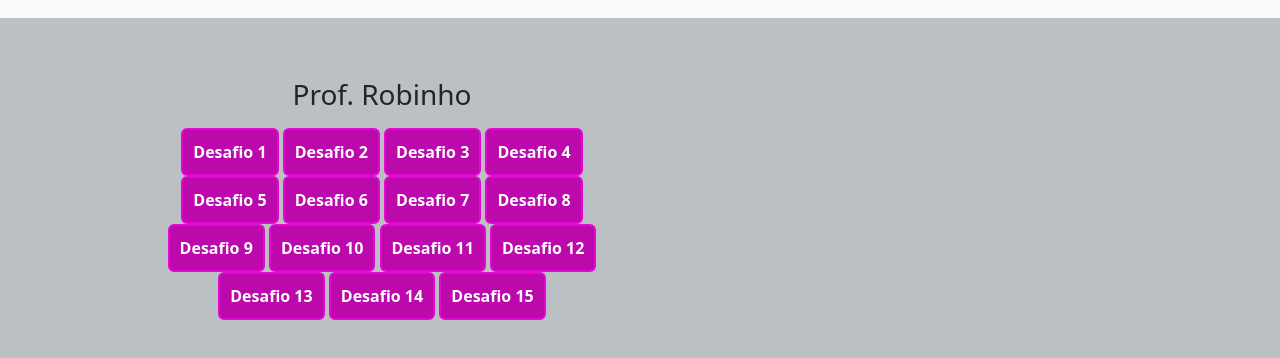
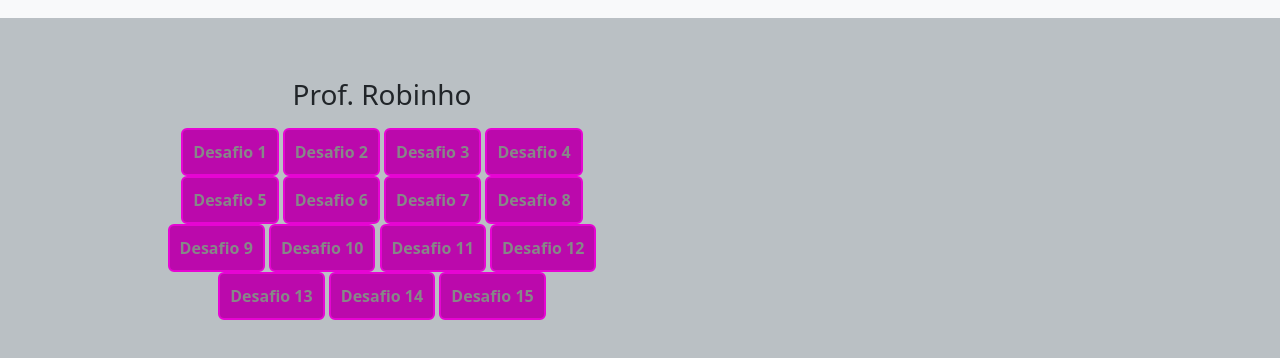
Before and after one commit to Gabrielnxnx/desafiosrobison, a plain HTML site: page index.html in a window 1280 px wide. Shown: the part 58-416 px from the top of the page. Drawn offline with nearby package versions, Linux system fonts and the light colour scheme.

Commit message:
Update style5.css

```diff
--- a/style5.css
+++ b/style5.css
@@ -33,7 +33,7 @@ body{
 .link-a-1{
     background-color: #bb09ac;
     border: #e605d3 solid 2px;
-    color: white;
+    color: rgb(135,135,136);
     font-weight: bold;
     padding: 10px;
 }
```
